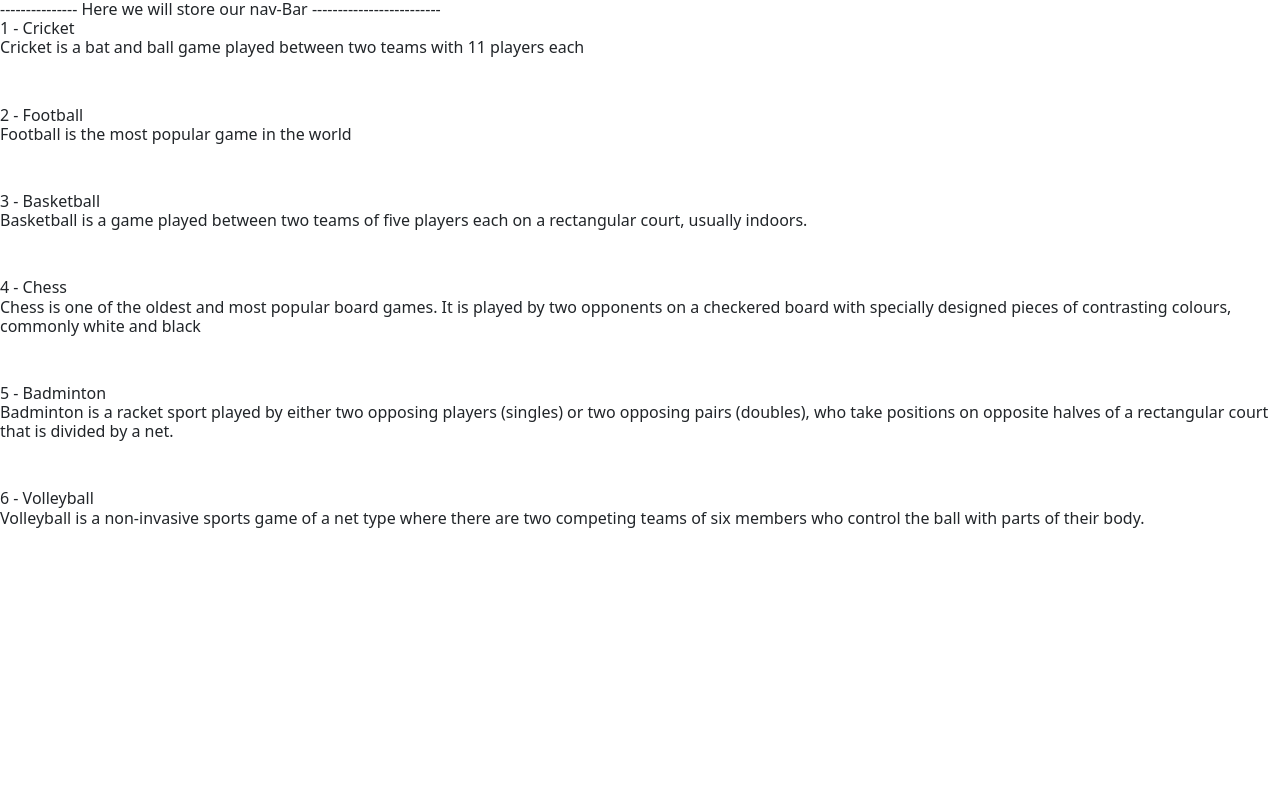
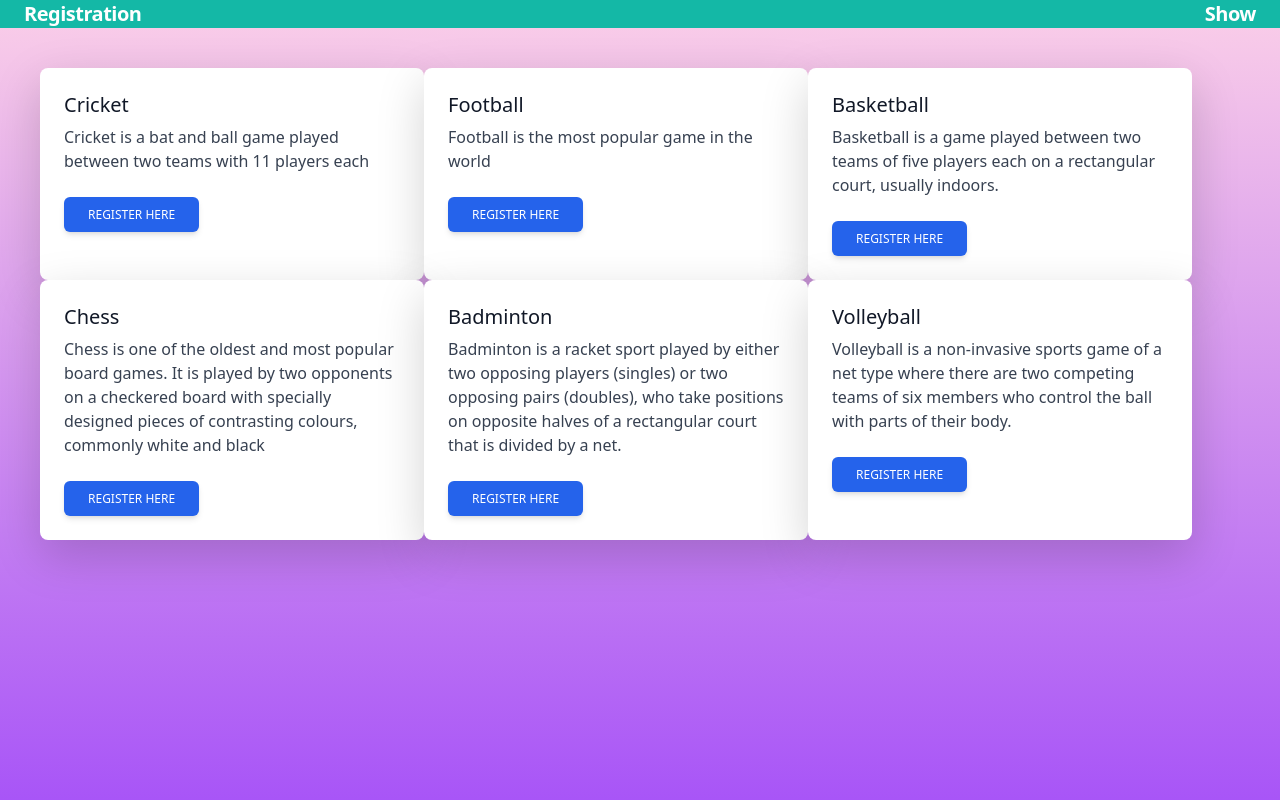
Before and after one commit to Aaquib10681/registration_app, a Django app: page / in a window 1280 px wide. Run offline with Django 4.2, Linux system fonts and the light colour scheme; data comes from the database, SQL or seed files in the repository; some libraries are stand-ins or nearby versions.

Commit message:
added new files

```diff
--- a/games/views.py
+++ b/games/views.py
@@ -50,6 +50,10 @@ class CreatePlayerView(View):
         except:
             return redirect(reverse('fail_response'))
 
+    def get(self, request, *args, **kwargs):
+            template_name = 'registration_page.html'
+            return render(request, template_name)
+
 
 class SuccessResponseView(View):
     """ This is Success page view """
--- a/templates/base.html
+++ b/templates/base.html
@@ -1,5 +1,6 @@
 <!DOCTYPE html>
 <html>
+
 <head>
   <meta charset="UTF-8" />
   <meta name="viewport" content="width=device-width, initial-scale=1.0" />
@@ -7,27 +8,37 @@
   <script src="https://cdn.tailwindcss.com"></script>
 
   {% comment %} Bootstrap CDN link {% endcomment %}
-    <link
-      href="https://cdn.jsdelivr.net/npm/bootstrap@5.3.0-alpha1/dist/css/bootstrap.min.css"
-      rel="stylesheet"
-      integrity="sha384-GLhlTQ8iRABdZLl6O3oVMWSktQOp6b7In1Zl3/Jr59b6EGGoI1aFkw7cmDA6j6gD"
-      crossorigin="anonymous"
-    />
-    <script
-      src="https://cdn.jsdelivr.net/npm/bootstrap@5.3.0-alpha1/dist/js/bootstrap.bundle.min.js"
+  <link href="https://cdn.jsdelivr.net/npm/bootstrap@5.3.0-alpha1/dist/css/bootstrap.min.css" rel="stylesheet"
+    integrity="sha384-GLhlTQ8iRABdZLl6O3oVMWSktQOp6b7In1Zl3/Jr59b6EGGoI1aFkw7cmDA6j6gD" crossorigin="anonymous" />
+  <script src="https://cdn.jsdelivr.net/npm/bootstrap@5.3.0-alpha1/dist/js/bootstrap.bundle.min.js"
     integrity="sha384-w76AqPfDkMBDXo30jS1Sgez6pr3x5MlQ1ZAGC+nuZB+EYdgRZgiwxhTBTkF7CXvN"
-      crossorigin="anonymous"
-    ></script>
+    crossorigin="anonymous"></script>
 
   <title>{% block title %}{% endblock %}</title>
 
 </head>
-  <body>
-  {% comment %} This is a base template which will be common for our all html files {% endcomment %}
-  <h1> --------------- Here we will store our nav-Bar -------------------------  </h1>
 
+<body class="h-screen bg-gradient-to-b from-pink-200 to-purple-500">
+  <!-- nav bar -->
+  <nav class="flex items-center justify-between flex-wrap bg-teal-500 ">
+
+    <div class="flex items-center flex-shrink-0 text-white ml-6">
+      <span class="font-semibold text-xl tracking-tight">Registration</span>
+    </div>
+
+    <div class="flex items-center flex-shrink-0 text-white mr-6">
+      <span class="font-semibold text-xl tracking-tight">Show</span>
+    </div>
+    </div>
+  </nav>
+
+  <!-- This is a base template which will be common for our all html files -->
+
+  <div class="m-10">
     {% block content %}
     {% endblock content %}
+  </div>
 
 </body>
+
 </html>
--- a/templates/category_page.html
+++ b/templates/category_page.html
@@ -5,10 +5,33 @@
 
 {% block content %}
 
-{% for category in categories %}
-    <h2>{{category.id}} - {{category.name}}</h2>
-    <h2>{{category.info}}</h2>
-    <br><br>
-{% endfor %}
+
+<div class="flex flex-wrap">
+  {% for category in categories %}
+
+
+  <div class="basis-1/3 p-6 rounded-lg shadow-lg bg-white max-w-sm">
+    <h5 class="text-gray-900 text-xl leading-tight font-medium mb-2"> {{category.name}} </h5>
+    <p class="text-gray-700 text-base mb-4">
+      {{category.info}}
+    </p>
+
+
+
+
+
+    <a type="button" class=" inline-block px-6 py-2.5 bg-blue-600 text-white font-medium text-xs leading-tight uppercase rounded shadow-md hover:bg-blue-700 hover:shadow-lg
+      focus:bg-blue-700 focus:shadow-lg focus:outline-none focus:ring-0 active:bg-blue-800 active:shadow-lg transition
+      duration-150 ease-in-out" href="{% url 'create_player_object' id=category.id %}">Register Here</a>
+
+
+
+  </div>
+
+
+  {% endfor %}
+</div>
+
+
 
 {% endblock content %}
```
Also changed, not shown: templates/registration_page.html (added, +8 -0 lines). Lines whose indentation alone changed are shown as unchanged.
